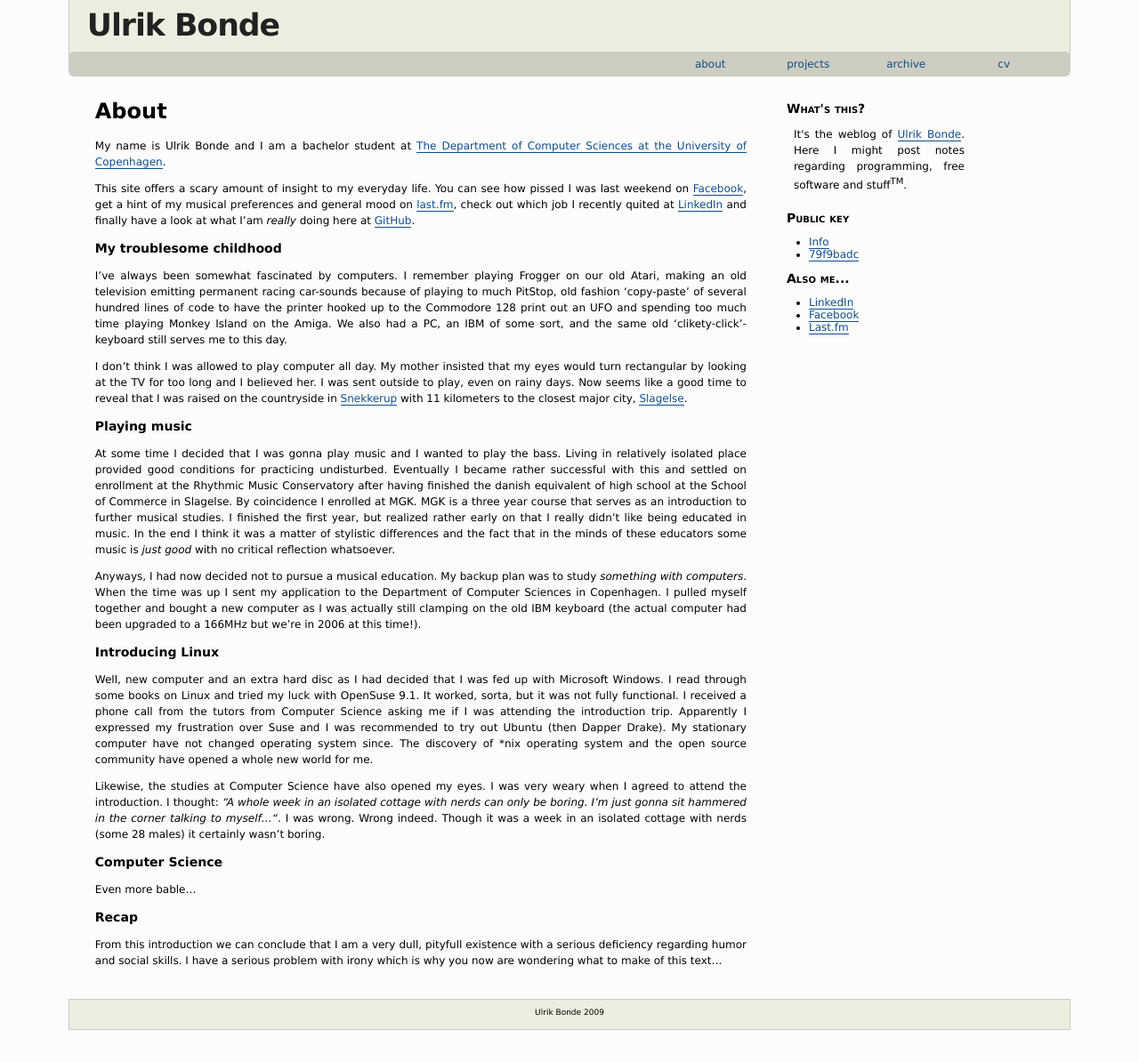
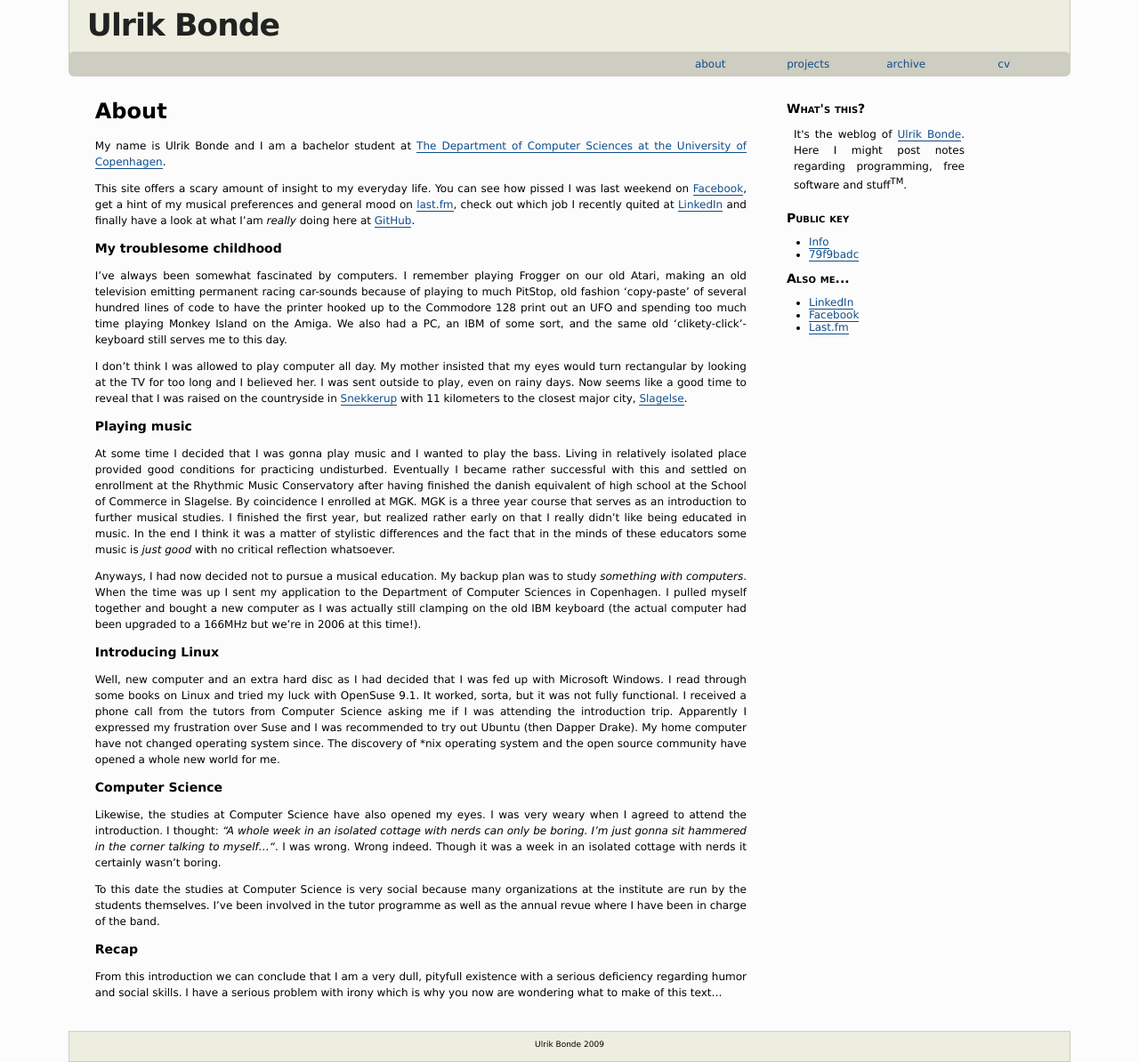
Before and after one commit to bonde/bonde.github.com, a Jekyll site: the page built from about/index.md, in a window 1280 px wide. Shown: the whole page at 89% size. Built offline with Jekyll 4.4.1, drawn with Linux system fonts in a browser that asks for light colours; Markdown is read by kramdown in place of the engine named in the settings; comment, search, counter and statistics services are not loaded; before the commit the page ends 1158 px from its top, so only the background shows below that.

Commit message:
Dunno...

```diff
--- a/about/index.md
+++ b/about/index.md
@@ -57,20 +57,23 @@ with Microsoft Windows. I read through some books on Linux and tried my luck
 with OpenSuse 9.1. It worked, sorta, but it was not fully functional. I received
 a phone call from the tutors from Computer Science asking me if I was attending
 the introduction trip. Apparently I expressed my frustration over Suse and I was
-recommended to try out Ubuntu (then Dapper Drake). My stationary computer have
+recommended to try out Ubuntu (then Dapper Drake). My home computer have
 not changed operating system since. The discovery of \*nix operating system and
 the open source community have opened a whole new world for me.
+
+### Computer Science
 
 Likewise, the studies at Computer Science have also opened my eyes. I was very
 weary when I agreed to attend the introduction. I thought: *"A whole week in an
 isolated cottage with nerds can only be boring. I'm just gonna sit hammered in
 the corner talking to myself..."*. I was wrong. Wrong indeed. Though it was a
-week in an isolated cottage with nerds (some 28 males) it certainly wasn't
-boring.
+week in an isolated cottage with nerds it certainly wasn't boring.
 
-### Computer Science
+To this date the studies at Computer Science is very social because many
+organizations at the institute are run by the students themselves. I've been
+involved in the tutor programme as well as the annual revue where I have
+been in charge of the band.
 
-Even more bable...
 
 ### Recap
 
```
